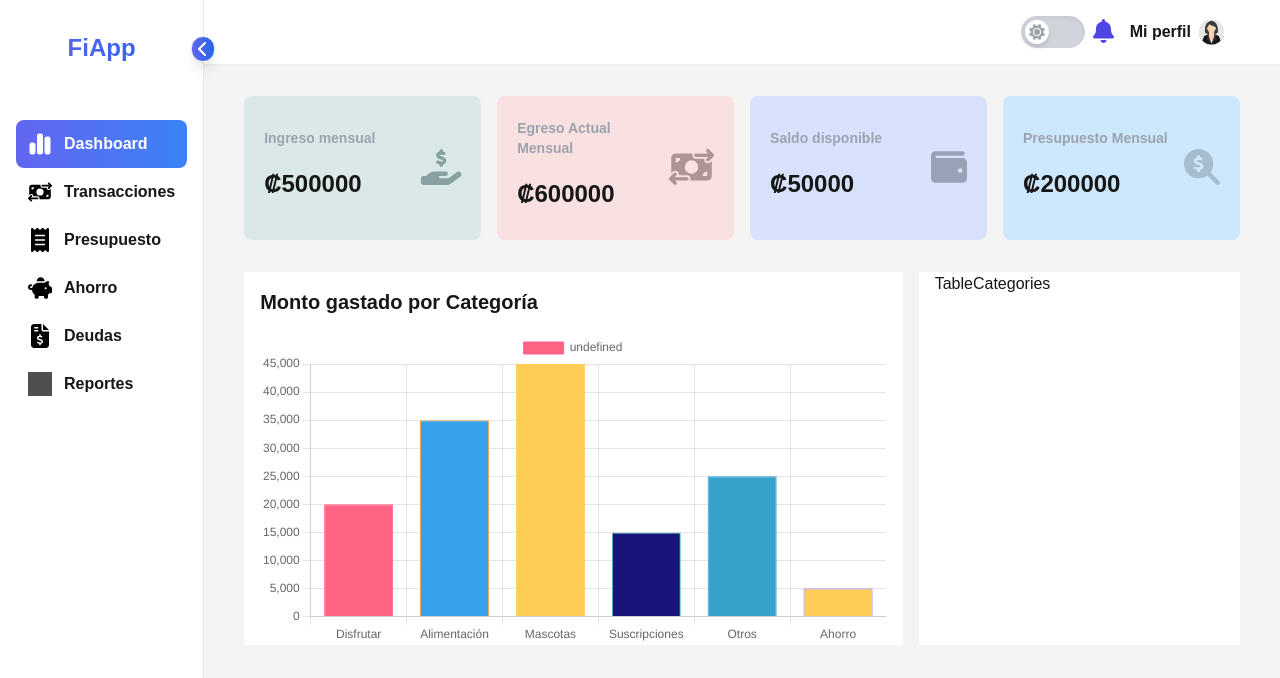
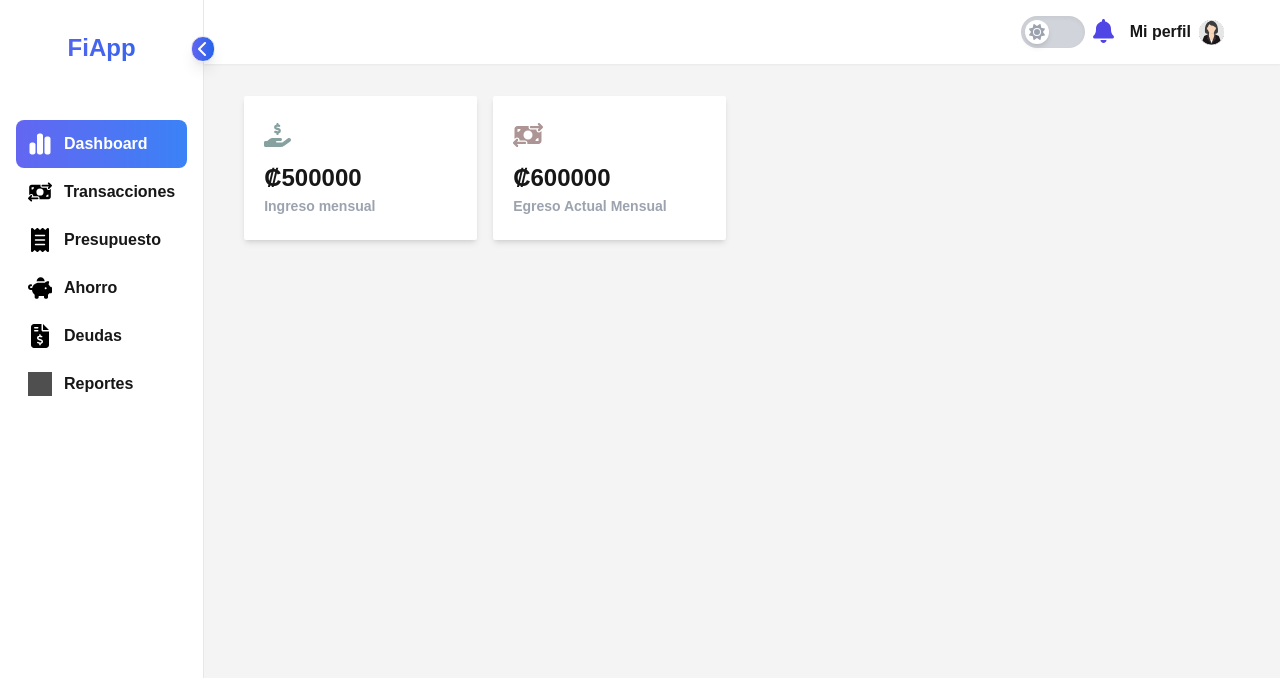
Before and after one commit to Jeim05/personal-finance-app, a Next.js app: page / in a window 1280 px wide. Shown: the top 678 px of the page. Built offline with nearby package versions, Linux system fonts and the light colour scheme; grey boxes are pictures that could not be loaded.

Commit message:
Rediseñando cards

```diff
--- a/app/(root)/page.tsx
+++ b/app/(root)/page.tsx
@@ -7,21 +7,12 @@ const Home = () => {
   return (
     <section className='home'>
       <div className='home-content'>
-        <div className='home-header'>
+        <div className='home-content-right'>
           <MainCards />
         </div>
-        <div className='grid grid-cols-3 gap-4'>
-          <div className='col-span-2 bg-white px-4'>
-            <h3 className='font-bold py-4 text-xl'>Monto gastado por Categoría</h3>
-            <div className='mx-auto'>
-            <BarCategoriesChart />
-            </div>
-          </div>
-          <div className='bg-white px-4'>
-            <TableCategories />
-          </div>
+        <div className='home-content-left'>
+
         </div>
-
       </div>
     </section>
   )
--- a/app/globals.css
+++ b/app/globals.css
@@ -68,7 +68,7 @@ body {
 }
 
 .home-content {
-  @apply flex w-full flex-1 flex-col gap-8 px-5 sm:px-10 py-7 lg:py-8 xl:max-h-screen;
+  @apply grid grid-cols-2 w-full gap-8 px-5 sm:px-10 py-7 lg:py-8 xl:max-h-screen;
 }
 
 .home-header{
--- a/components/dashboard/card.tsx
+++ b/components/dashboard/card.tsx
@@ -4,13 +4,16 @@ import { FontAwesomeIcon } from '@fortawesome/react-fontawesome'
 
 export default function Card({ title, amount, icon, icon_variant, variant }: CardProps) {
   return (
-    <div className={`flex flex-row px-5 rounded-lg items-center w-full h-36 ${variant}`}>
-      <div className='basis-3/4 flex flex-col gap-4 content-start'>
-        <h3 className='font-semibold text-gray-400 py-1 -mt-3 text-sm'>{title}</h3>
-        <p className='font-bold text-2xl'>₡{amount}</p>
+    <div className={`bg-white shadow-md flex flex-col px-5 py-4 rounded-sm w-full h-36  ${variant}`}>
+      <div className={`text-2xl py-2 ${icon_variant}`}>
+        <FontAwesomeIcon icon={icon} />
       </div>
-      <div className={`basis-1/4 text-4xl text-end ${icon_variant}`}>
-        <FontAwesomeIcon icon={icon} />
+      <div className='flex flex-row'>
+        <div className='flex-1 flex flex-col'>
+          <p className='font-bold text-2xl py-0.5'>₡{amount}</p>
+          <h3 className='font-semibold text-gray-400 text-sm'>{title}</h3>
+        </div>
+        <div></div>
       </div>
     </div>
   )
--- a/components/dashboard/mainCards.tsx
+++ b/components/dashboard/mainCards.tsx
@@ -5,10 +5,8 @@ import { faHandHoldingDollar, faMoneyBillTransfer, faWallet, faMagnifyingGlassDo
 export default function MainCards() {
   return (
     <div className='container flex flex-col lg:flex-row gap-4 justify-between'>
-        <Card title='Ingreso mensual' amount={500000.00} icon={faHandHoldingDollar} icon_variant='text-[#86A1A0]' variant='bg-[#DAE9E8]' />
-        <Card title='Egreso Actual Mensual' icon={faMoneyBillTransfer} amount={600000} icon_variant='text-[#AD9596]' variant='bg-[#F9E0E1]' />
-        <Card title='Saldo disponible' amount={50000} icon={faWallet} icon_variant='text-[#99A1B7]' variant='bg-[#D8E2FC]' />
-        <Card title='Presupuesto Mensual' amount={200000} icon={faMagnifyingGlassDollar} icon_variant='text-[#A7BCCD]' variant='bg-[#CDE7FC]' />
+        <Card title='Ingreso mensual' amount={500000.00} icon={faHandHoldingDollar} icon_variant='text-[#86A1A0]' />
+        <Card title='Egreso Actual Mensual' icon={faMoneyBillTransfer} amount={600000} icon_variant='text-[#AD9596]' />
     </div>
   )
 }
```
